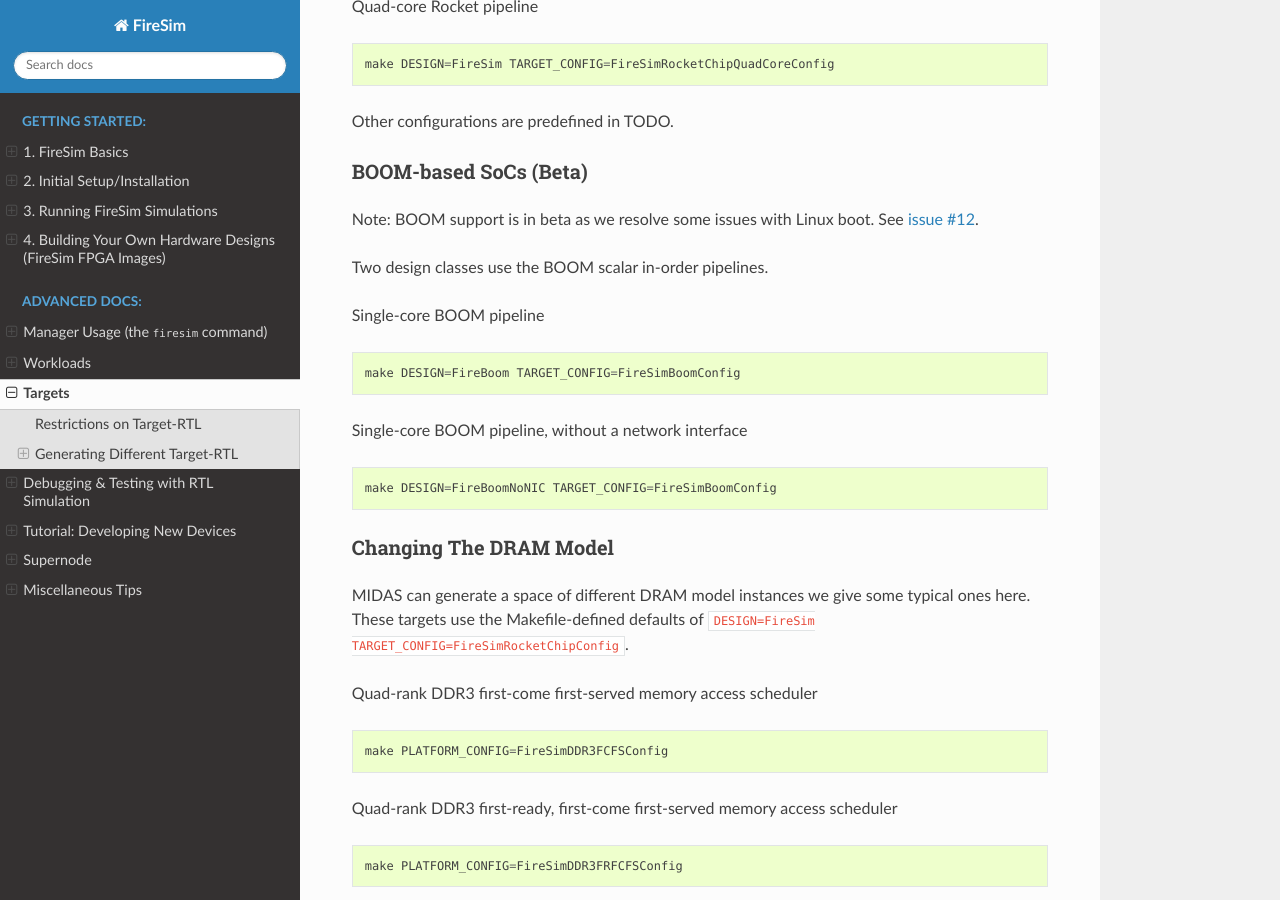
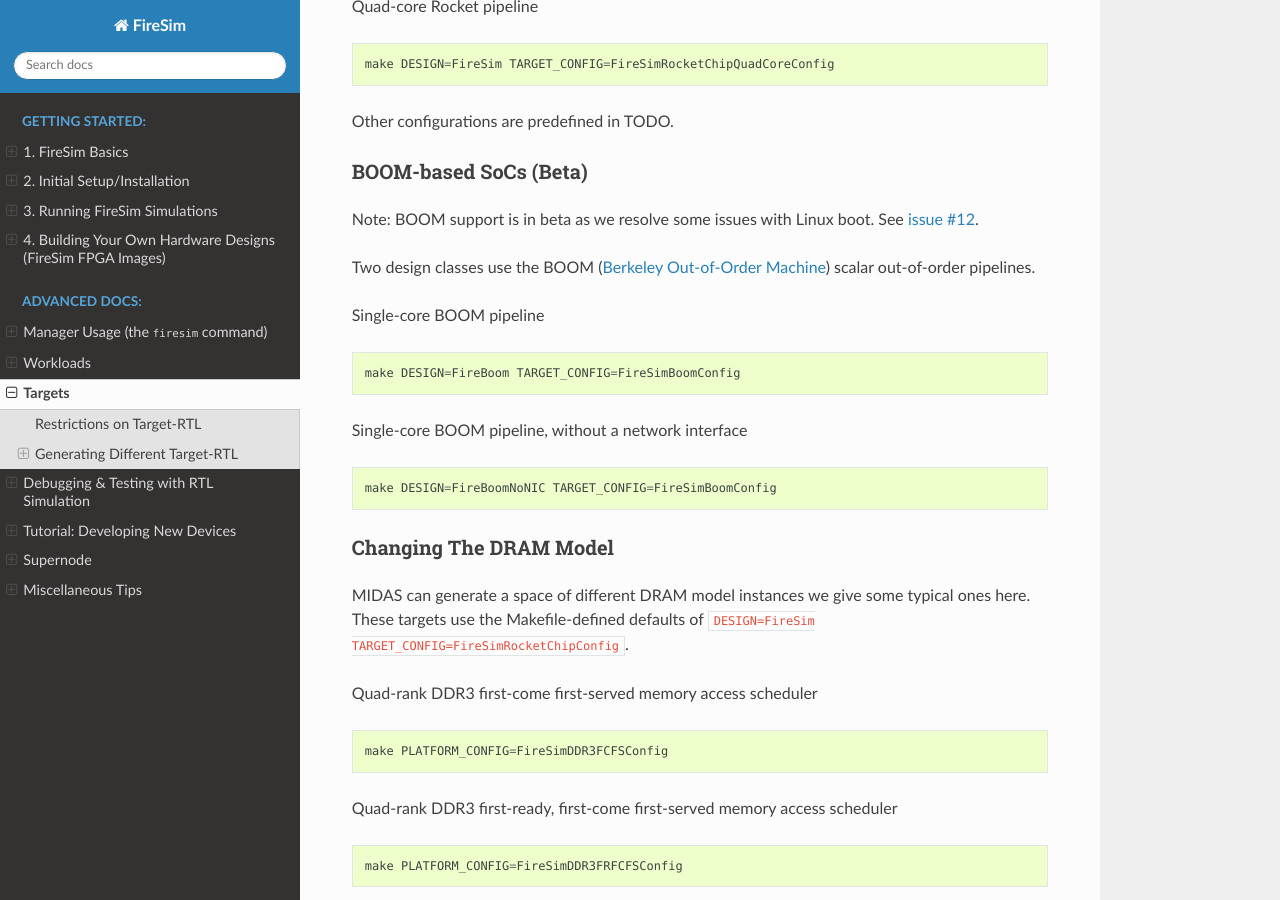
Before and after one commit to firesim/firesim, a Sphinx documentation site: the page built from docs/Advanced-Usage/Generating-Different-Targets.rst, in a window 1280 px wide and 900 px high, scrolled down 1159 px. Built offline with Sphinx 7.4.7 and the Read the Docs theme 2.0.0, drawn with Linux system fonts in a browser that asks for light colours.

Commit message:
Fix description of BOOM
Thanks to @farzadfch for the catch.

```diff
--- a/docs/Advanced-Usage/Generating-Different-Targets.rst
+++ b/docs/Advanced-Usage/Generating-Different-Targets.rst
@@ -73,7 +73,7 @@
 Note: BOOM support is in beta as we resolve some issues with Linux boot. See `issue #12
 <https://github.com/firesim/firesim/issues/12>`_.
 
-Two design classes use the BOOM scalar in-order pipelines.
+Two design classes use the BOOM (`Berkeley Out-of-Order Machine <https://github.com/ucb-bar/riscv-boom>`_) scalar out-of-order pipelines.
 
 Single-core BOOM pipeline
 
```
